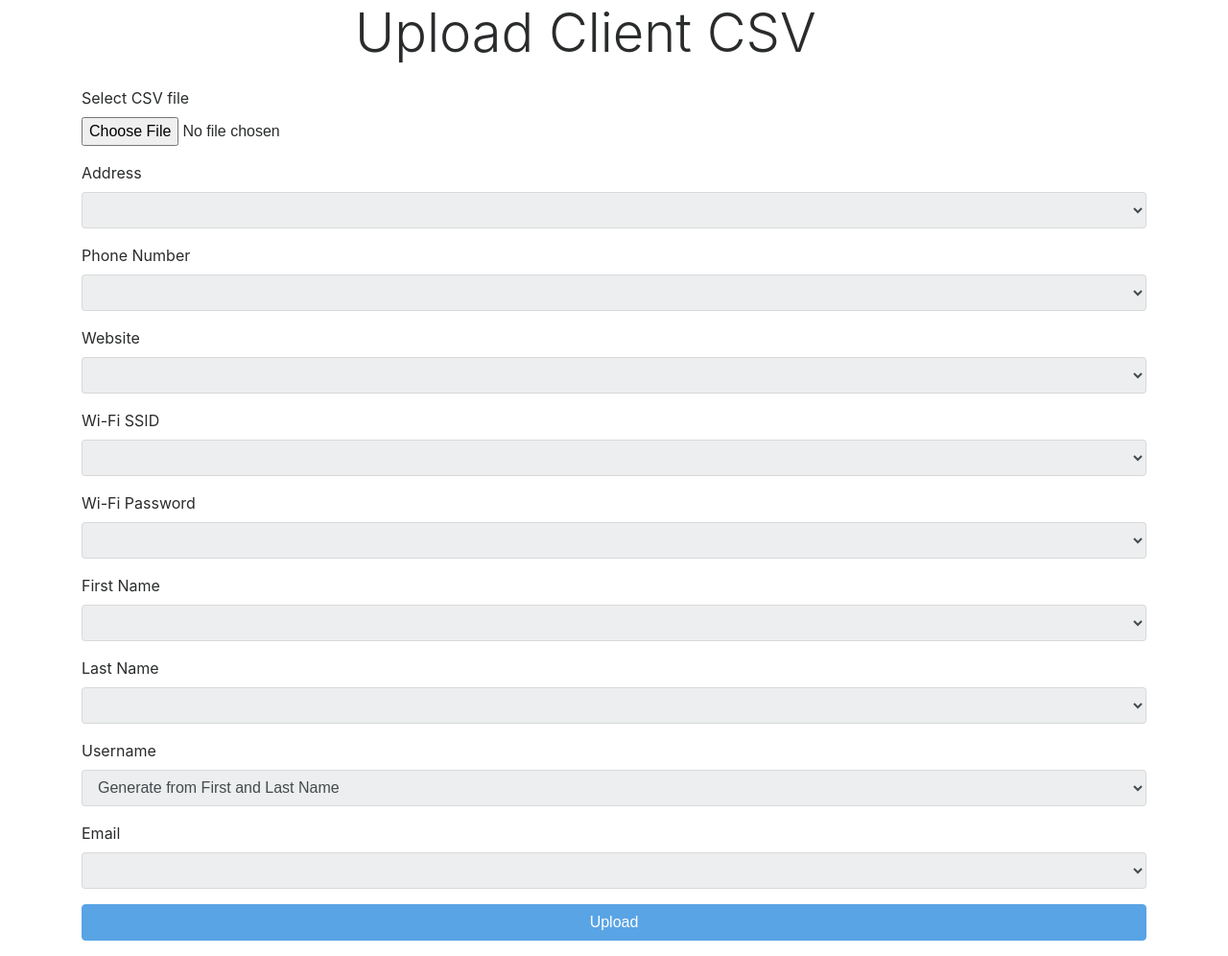
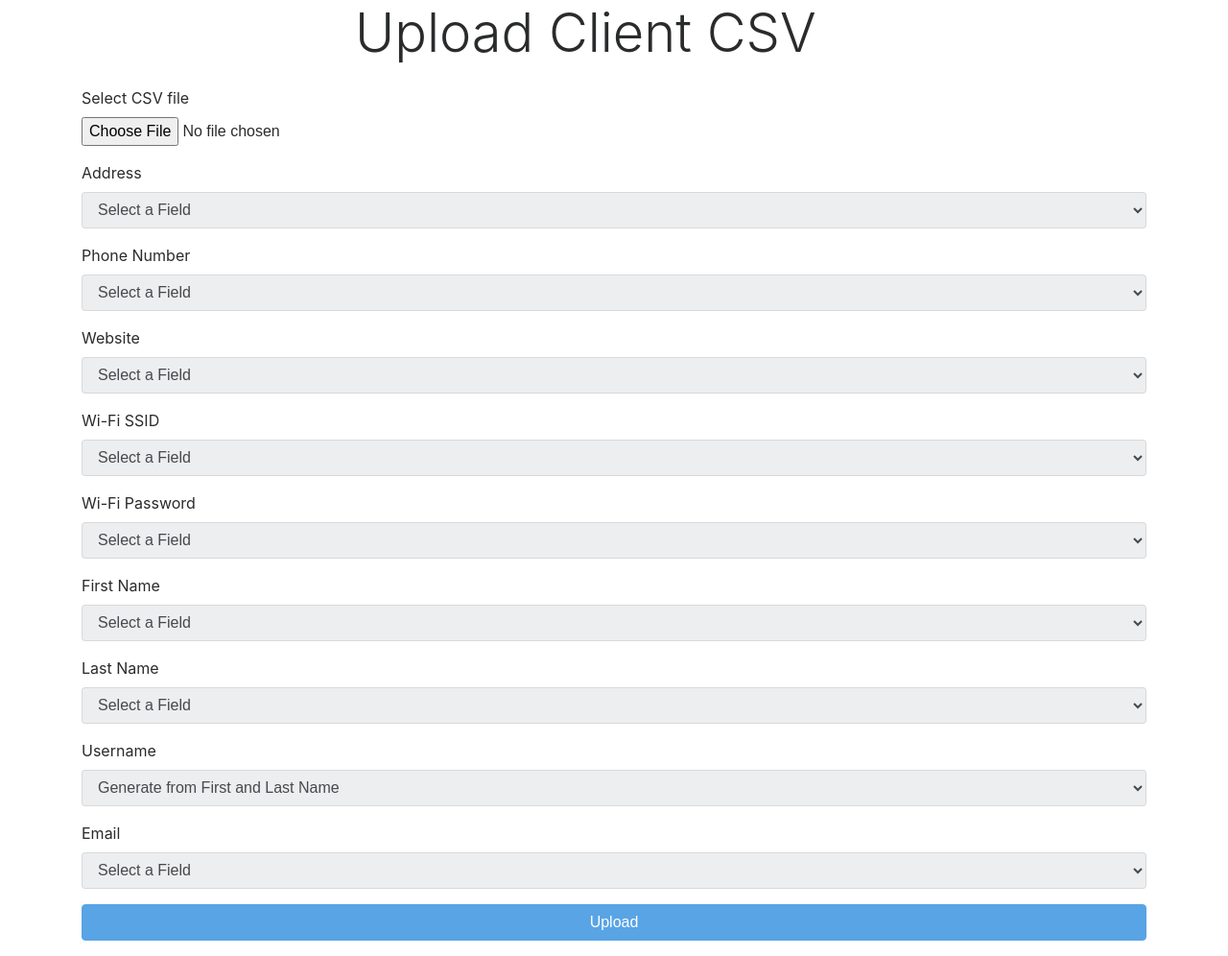
Before and after one commit to 3ach/DigitalProfessors, a Django app: page /csv/ in a window 1280 px wide. Shown: the part 56-1052 px from the top of the page at 96% size. Run offline with Django 3.2, Linux system fonts and the light colour scheme; the visitor is signed in with stand-in values (Sample User, id 1); lists and menus that the app fills with data are empty; some libraries are stand-ins or nearby versions.

Commit message:
Fix CSV uploads

```diff
--- a/src/tutoring/models.py
+++ b/src/tutoring/models.py
@@ -53,7 +53,7 @@ class Session(models.Model):
 class Client(models.Model):
     user = models.ForeignKey('users.User')
     address = models.TextField(blank=True, null=True)
-    phone = models.DecimalField(max_digits=10, decimal_places=0, blank=True, null=True)
+    phone = models.DecimalField(max_digits=11, decimal_places=0, blank=True, null=True)
     website = models.URLField(blank=True, null=True)
     wifi_ssid = models.TextField(max_length=128, blank=True, null=True)
     wifi_password = models.TextField(max_length=128, blank=True, null=True)
--- a/src/tutoring/static/js/csv.js
+++ b/src/tutoring/static/js/csv.js
@@ -2,9 +2,10 @@ function setHeaders(result, file) {
     let headers = result.meta.fields;
 
     headers.forEach((header, index) => {
-        console.log(header);
-        $('select').append($('<option>', {value: index, text: header}));
+        $('select').append($('<option>', {value: index + 1, text: header}));
     })
+
+    headers = ['!!EMPTY!!'].concat(headers);
 
     $('select').prop('disabled', false);
     $('#submit').prop('disabled', false);
--- a/src/tutoring/templates/tutoring/csv-form.html
+++ b/src/tutoring/templates/tutoring/csv-form.html
@@ -33,7 +33,7 @@
             <div class="form-group">
                 <label for="address">Address</label>
                 <select class="form-control" id="address" name="address" disabled>
-
+                    <option value="0"> Select a Field </option>
                 </select>
             </div>
         </div>
@@ -44,7 +44,7 @@
             <div class="form-group">
                 <label for="phone">Phone Number</label>
                 <select class="form-control" id="phone" name="phone" disabled>
-
+                    <option value="0"> Select a Field </option>
                 </select>
             </div>
         </div>
@@ -55,7 +55,7 @@
             <div class="form-group">
                 <label for="website">Website</label>
                 <select class="form-control" id="website" name="website" disabled>
-
+                    <option value="0"> Select a Field </option>
                 </select>
             </div>
         </div>
@@ -66,7 +66,7 @@
             <div class="form-group">
                 <label for="ssid">Wi-Fi SSID</label>
                 <select class="form-control" id="ssid" name="ssid" disabled>
-
+                        <option value="0"> Select a Field </option>
                 </select>
             </div>
         </div>
@@ -77,7 +77,7 @@
             <div class="form-group">
                 <label for="password">Wi-Fi Password</label>
                 <select class="form-control" id="password" name="password" disabled>
-
+                        <option value="0"> Select a Field </option>
                 </select>
             </div>
         </div>
@@ -88,7 +88,7 @@
             <div class="form-group">
                 <label for="firstName">First Name</label>
                 <select class="form-control" id="firstName" name="firstName" disabled>
-
+                        <option value="0"> Select a Field </option>
                 </select>
             </div>
         </div>
@@ -99,7 +99,7 @@
             <div class="form-group">
                 <label for="lastName">Last Name</label>
                 <select class="form-control" id="lastName" name="lastName" disabled>
-
+                        <option value="0"> Select a Field </option>
                 </select>
             </div>
         </div>
@@ -122,7 +122,7 @@
             <div class="form-group">
                 <label for="email">Email</label>
                 <select class="form-control" id="email" name="email" disabled>
-
+                        <option value="0"> Select a Field </option>
                 </select>
             </div>
         </div>
--- a/src/tutoring/views.py
+++ b/src/tutoring/views.py
@@ -1,6 +1,7 @@
 from django.contrib.auth import REDIRECT_FIELD_NAME, login, logout, authenticate
 from django.contrib.auth.decorators import login_required
 from django.core.mail import send_mail
+from django.db import IntegrityError
 from django.db.models import Sum, F
 from django.http import HttpResponse
 from django.shortcuts import redirect
@@ -308,12 +309,14 @@ class CSVUploadView(TemplateView):
     def post(self, request):
         post = request.POST
         csvfile = request.FILES['csvFile'].file
-        csvfile = csvfile.read().decode('utf16', 'ignore')
+        csvfile = csvfile.read().decode('utf8', 'ignore')
         headers = json.loads(request.POST['headers'])
 
         reader = DictReader(io.StringIO(csvfile), headers);
 
         for index, row in enumerate(reader):
+            row["!!EMPTY!!"] = ""
+
             if index == 0:
                 continue
 
@@ -329,19 +332,30 @@ class CSVUploadView(TemplateView):
             else:
                 user.username = row[headers[int(post['username'])]]
 
-            user.save()
-            user.set_password(row[headers[int(post['phone'])]])
-            user.save()
+            try:
+                user.save()
+            except IntegrityError:
+                continue
 
             non_decimal = re.compile(r'[^\d.]+')
 
+            phone_number = non_decimal.sub('', row[headers[int(post['phone'])]])
+            phone_number = "".join(phone_number.split('.'))
+
+            if phone_number == '':
+                phone_number = 0000000000
+            else:
+                phone_number = int(phone_number)
+
             client.address = row[headers[int(post['address'])]]
-            client.phone = row[headers[int(non_decimal.sub('', post['phone']))]]
+            client.phone = phone_number
             client.website = row[headers[int(post['website'])]]
             client.wifi_ssid = row[headers[int(post['ssid'])]]
             client.wifi_password = row[headers[int(post['password'])]]
             client.user = user
 
+            user.set_password(client.phone)
+            user.save()
             client.save()
 
         return redirect(reverse_lazy('clients'))
```
Also changed, not shown: src/tutoring/migrations/0018_auto_20170926_0422.py (added).
